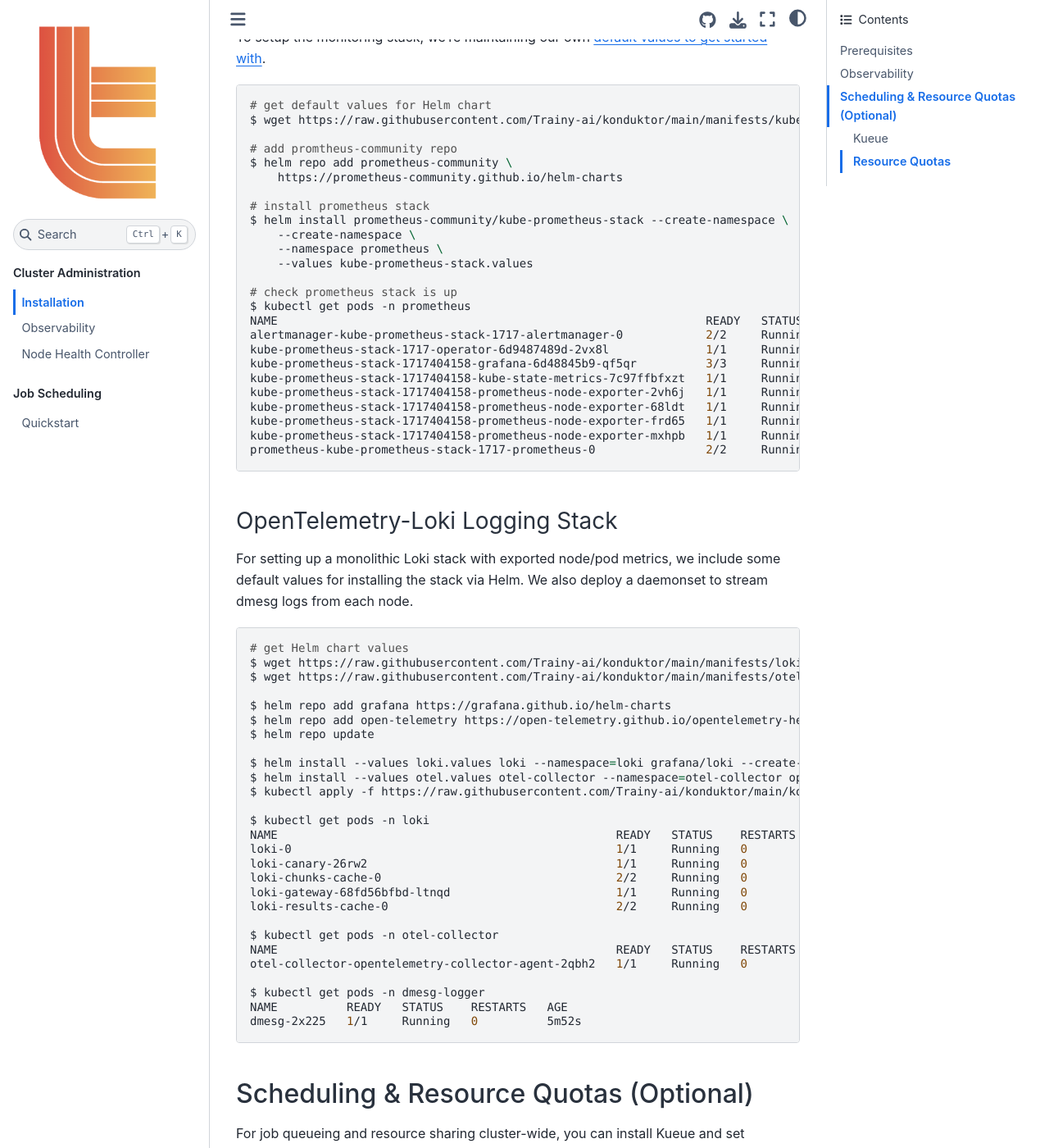
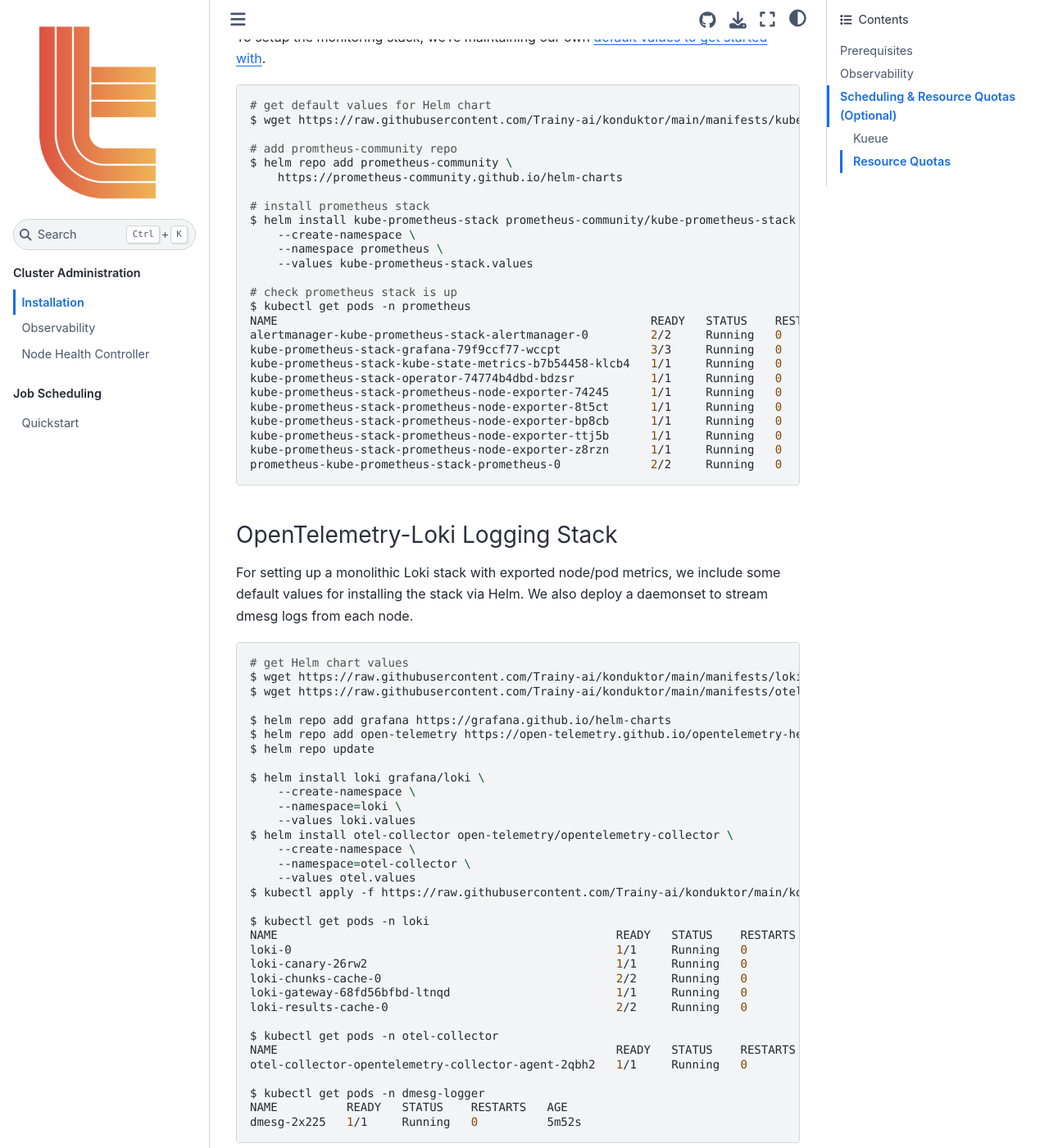
Before and after one commit to Trainy-ai/konduktor, a Sphinx documentation site: the page built from docs/source/admin/installation.rst, in a window 1280 px wide and 1400 px high, scrolled down 1501 px. Shown: the whole window at 82% size. Built offline with Sphinx 7.4.7 and the Sphinx Book theme 1.1.4, drawn with Linux system fonts in a browser that asks for light colours.

Commit message:
[Docs] emphasize lines in docs, remove manual steps for observability (#44)
emphasize important code lines, remove sections for manually configuring loki and grafana

```diff
--- a/docs/source/admin/installation.rst
+++ b/docs/source/admin/installation.rst
@@ -80,23 +80,25 @@
         https://prometheus-community.github.io/helm-charts
 
     # install prometheus stack
-    $ helm install prometheus-community/kube-prometheus-stack --create-namespace \
+    $ helm install kube-prometheus-stack prometheus-community/kube-prometheus-stack \
         --create-namespace \
         --namespace prometheus \
         --values kube-prometheus-stack.values
 
     # check prometheus stack is up
     $ kubectl get pods -n prometheus
-    NAME                                                              READY   STATUS    RESTARTS   AGE
-    alertmanager-kube-prometheus-stack-1717-alertmanager-0            2/2     Running   0          3d15h
-    kube-prometheus-stack-1717-operator-6d9487489d-2vx8l              1/1     Running   0          3d15h
-    kube-prometheus-stack-1717404158-grafana-6d48845b9-qf5qr          3/3     Running   0          3d15h
-    kube-prometheus-stack-1717404158-kube-state-metrics-7c97ffbfxzt   1/1     Running   0          3d15h
-    kube-prometheus-stack-1717404158-prometheus-node-exporter-2vh6j   1/1     Running   0          3d15h
-    kube-prometheus-stack-1717404158-prometheus-node-exporter-68ldt   1/1     Running   0          3d15h
-    kube-prometheus-stack-1717404158-prometheus-node-exporter-frd65   1/1     Running   0          3d15h
-    kube-prometheus-stack-1717404158-prometheus-node-exporter-mxhpb   1/1     Running   0          3d15h
-    prometheus-kube-prometheus-stack-1717-prometheus-0                2/2     Running   0          3d15h
+    NAME                                                      READY   STATUS    RESTARTS   AGE
+    alertmanager-kube-prometheus-stack-alertmanager-0         2/2     Running   0          53s
+    kube-prometheus-stack-grafana-79f9ccf77-wccpt             3/3     Running   0          56s
+    kube-prometheus-stack-kube-state-metrics-b7b54458-klcb4   1/1     Running   0          56s
+    kube-prometheus-stack-operator-74774b4dbd-bdzsr           1/1     Running   0          56s
+    kube-prometheus-stack-prometheus-node-exporter-74245      1/1     Running   0          57s
+    kube-prometheus-stack-prometheus-node-exporter-8t5ct      1/1     Running   0          56s
+    kube-prometheus-stack-prometheus-node-exporter-bp8cb      1/1     Running   0          57s
+    kube-prometheus-stack-prometheus-node-exporter-ttj5b      1/1     Running   0          56s
+    kube-prometheus-stack-prometheus-node-exporter-z8rzn      1/1     Running   0          57s
+    prometheus-kube-prometheus-stack-prometheus-0             2/2     Running   0          53s
+
 
 OpenTelemetry-Loki Logging Stack
 --------------------------------
@@ -114,8 +116,14 @@
     $ helm repo add open-telemetry https://open-telemetry.github.io/opentelemetry-helm-charts
     $ helm repo update
 
-    $ helm install --values loki.values loki --namespace=loki grafana/loki --create-namespace
-    $ helm install --values otel.values otel-collector --namespace=otel-collector open-telemetry/opentelemetry-collector --create-namespace
+    $ helm install loki grafana/loki \
+        --create-namespace \
+        --namespace=loki \
+        --values loki.values
+    $ helm install otel-collector open-telemetry/opentelemetry-collector \
+        --create-namespace \
+        --namespace=otel-collector \
+        --values otel.values
     $ kubectl apply -f https://raw.githubusercontent.com/Trainy-ai/konduktor/main/konduktor/manifests/dmesg_daemonset.yaml
 
     $ kubectl get pods -n loki
--- a/docs/source/usage/quickstart.rst
+++ b/docs/source/usage/quickstart.rst
@@ -68,6 +68,7 @@
 We define a script for each node to run.
 
 .. code-block:: yaml
+    :emphasize-lines: 12-12,22-23,25-25
 
     resources:
         image_id: docker:nvcr.io/nvidia/pytorch:23.10-py3
```
Also changed, not shown: other parts of docs/source/admin/installation.rst (+1 -0 lines), docs/source/admin/controller.rst (+8 -7 lines), docs/source/admin/observability.rst (+8 -13 lines).
